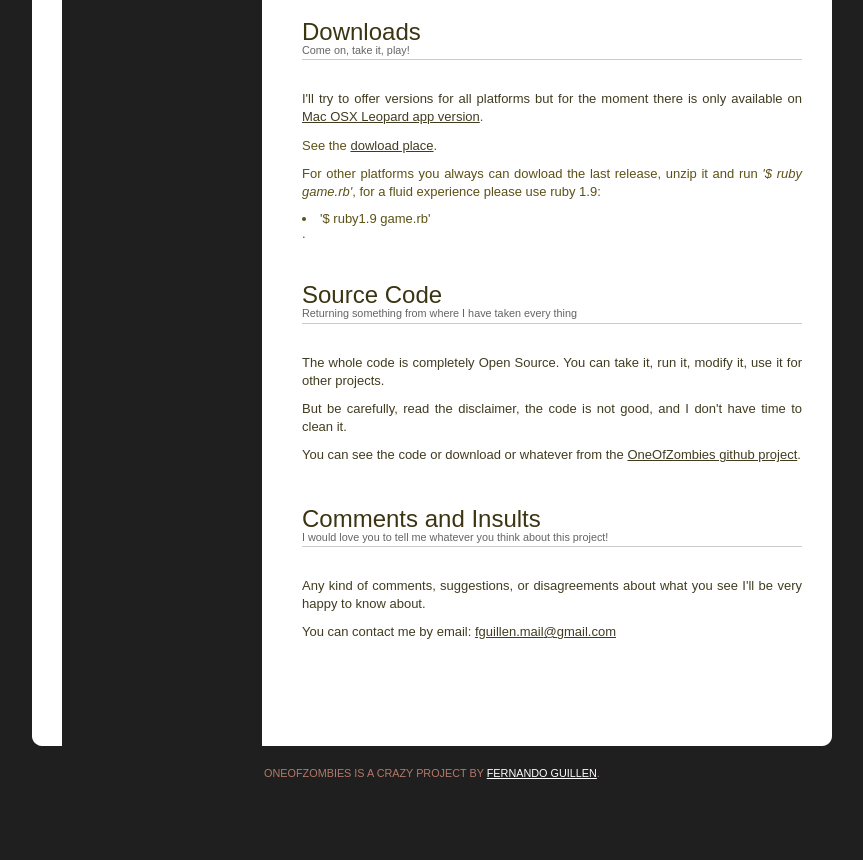
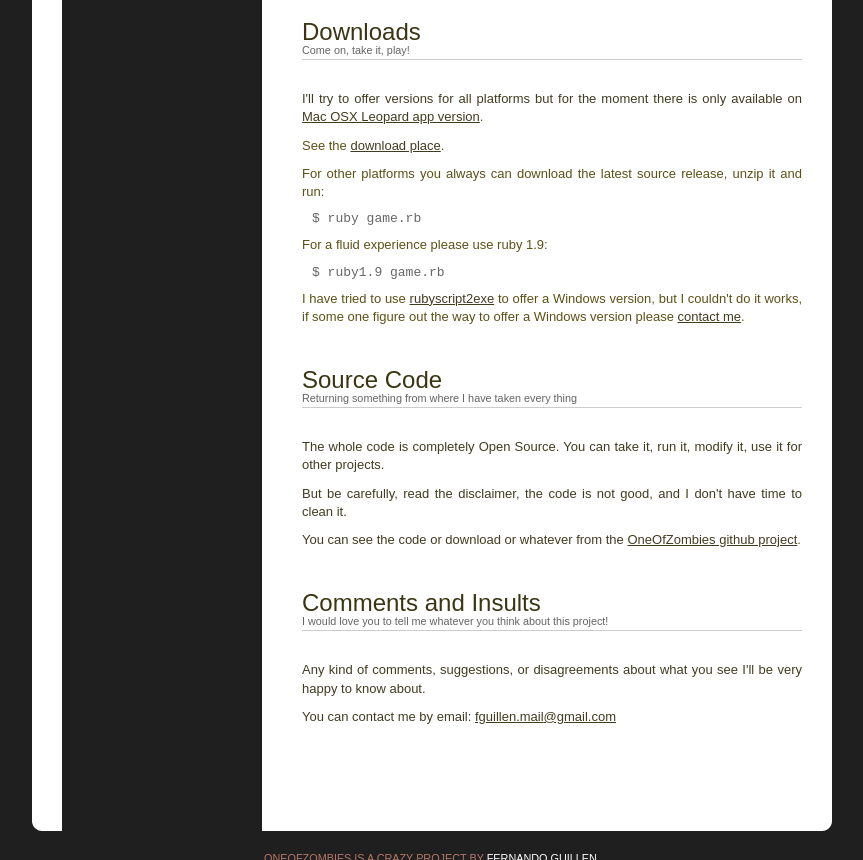
Before and after one commit to fguillen/OneOfZombies, a plain HTML site: page web/index.html in a window 1280 px wide. Shown: the part 4620-5480 px from the top of the page, without its empty margins (208-1071 px from the left). Before the commit the page ends 5430 px from the top, so only its background shows below. Drawn offline with Linux system fonts and the light colour scheme.

Commit message:
index.html updating

```diff
--- a/web/index.html
+++ b/web/index.html
@@ -227,10 +227,17 @@ Released   : 20090411
       <div class="entry">
         <p>I'll try to offer versions for all platforms but for the moment there is only
           available on <a href="http://cloud.github.com/downloads/fguillen/OneOfZombies/OneOfZombies.app.zip" title="One Of Zombies Mac version">Mac OSX Leopard app version</a>.</p>
-        <p>See the <a href="http://github.com/fguillen/OneOfZombies/downloads" title="Dowload OneOfZombies">dowload place</a>.</p>
-        <p>For other platforms you always can dowload the last release, unzip
-          it and run <i>'$ ruby game.rb'</i>, for a fluid experience please use
-          ruby 1.9: <li>'$ ruby1.9 game.rb'</li>.</p>
+        <p>See the <a href="http://github.com/fguillen/OneOfZombies/downloads" title="Dowload OneOfZombies">download place</a>.</p>
+        <p>For other platforms you always can download the latest source
+          release, unzip it and run:</p>
+        <pre>$ ruby game.rb</pre>
+        <p>For a fluid experience please use ruby 1.9:</p>
+        <pre>$ ruby1.9 game.rb</pre>
+        <p>I have tried to use
+          <a href="http://www.erikveen.dds.nl/rubyscript2exe/">rubyscript2exe</a>
+          to offer a Windows version, but I couldn't do it works, if some one
+          figure out the way to offer a Windows version please
+          <a href="mailto:fguillen.mail[REMOVE-THIS]@gmail.com">contact me</a>.</p>
       </div>
     </div>
 
--- a/web/style.css
+++ b/web/style.css
@@ -18,6 +18,13 @@ body {
 
 body, th, td, input, textarea, select, option {
   font-family: Arial, Times, serif;
+}
+
+pre{
+  color: #666;
+  margin: 10px;
+  display: block;
+  font-family: "Courier New", monospace;
 }
 
 h1, h2, h3 {
```
